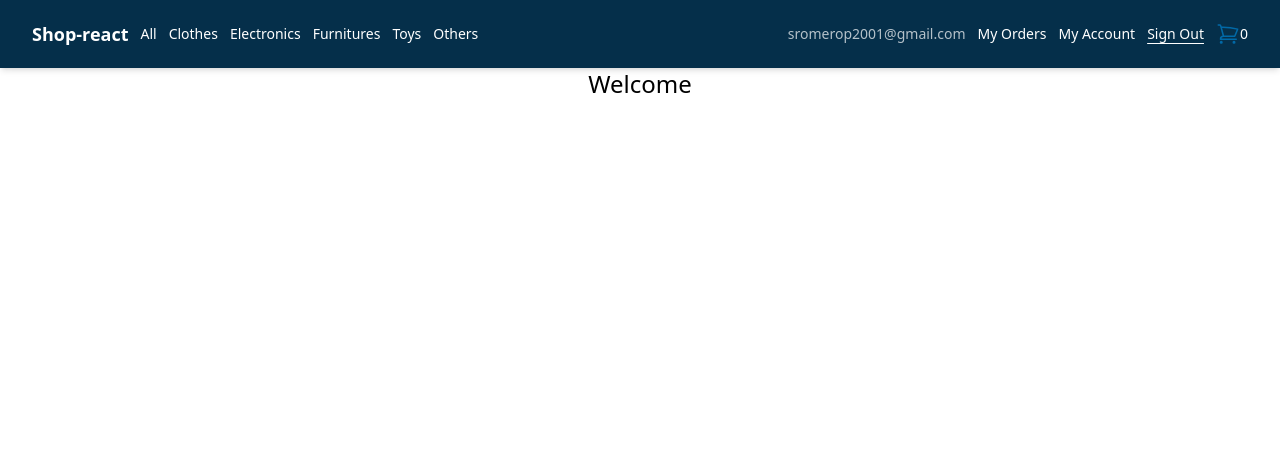
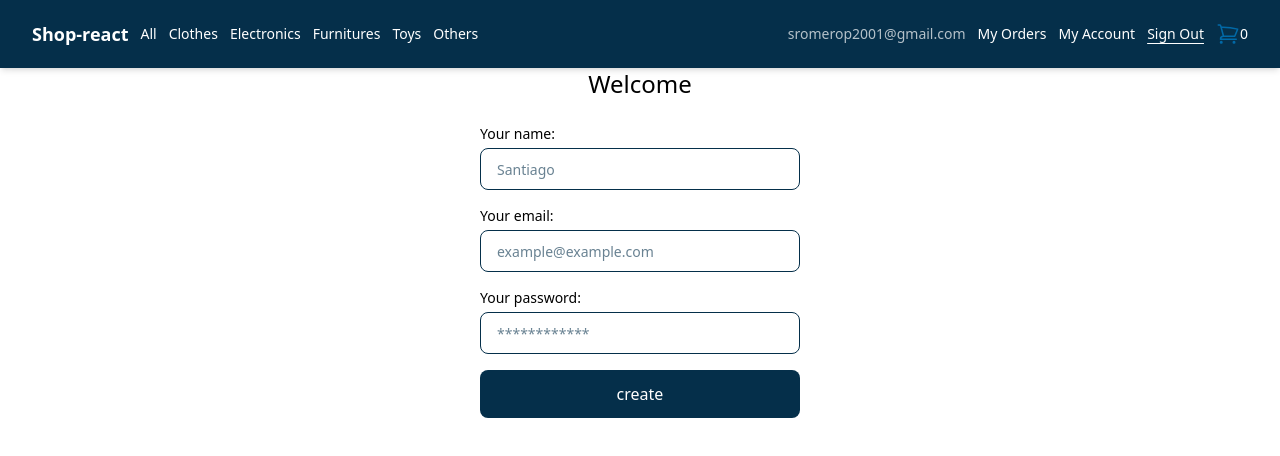
Before and after one commit to sromerop01/shop-reactTs, a React (Vite) app: page /sign-in in a window 1280 px wide. Both pictures are taken after a click on the button "Sign Up". Shown: the top 456 px of the page. Built offline with nearby package versions, Linux system fonts and the light colour scheme; no server answers.

Commit message:
Correccion validar FormData

```diff
--- a/src/pages/SignIn/index.tsx
+++ b/src/pages/SignIn/index.tsx
@@ -1,13 +1,14 @@
-import { useContext, useState } from "react"
-import { Link } from "react-router-dom"
+import { useContext, useState, useRef } from "react"
+import { Link, Navigate } from "react-router-dom"
 import { ShoppingCartContext } from "../../Context/context"
 import Layout from "../../Components/Layout"
 
 
 function SignIn() {
   const context = useContext(ShoppingCartContext)
-  const {account} = context
+  const {account, setAccount, setSignOut} = context
   const [view, setView] = useState('user-info')
+  const form = useRef(null)
 
   //Account
   const accountSignIn = localStorage.getItem('account')
@@ -16,6 +17,28 @@ function SignIn() {
   const noAccountInlocalStorage = parsedAccount ? Object.keys(parsedAccount).length === 0 : true
   const noAccountInlocalState = account ? Object.keys(account).length === 0 : true
   const hasUserAnAccount = !noAccountInlocalStorage || !noAccountInlocalState
+
+  const handleSignIn = () => {
+    const stringifiedSignOut = JSON.stringify(false)
+    localStorage.setItem('sign-out', stringifiedSignOut)
+    setSignOut(false)
+
+    return <Navigate replace to={'/'}/>
+  }
+
+  const createAnAccount = () => {
+    const formData = form.current ? new FormData(form.current) : new FormData()
+    const data = {
+      name: String(formData.get('name') || ''),
+      email: String(formData.get('email') || ''),
+      password: String(formData.get('password') || '')
+    }
+    const stringifiedAccount = JSON.stringify(data)
+    localStorage.setItem('account', stringifiedAccount)
+    setAccount(data)
+    handleSignIn()
+  }
+
 
   const renderLogin = () => {
     return(
@@ -50,7 +73,53 @@ function SignIn() {
   }
 
   const renderCreateUserInfo = () => {
-    //TODO
+    return(
+      <form ref={form} className='flex flex-col gap-4 w-80'>
+        <div className='flex flex-col gap-1'>
+          <label htmlFor='name' className='font-light text-sm'>Your name:</label>
+          <input
+            type='text'
+            id='name'
+            name='name'
+            defaultValue={parsedAccount?.name}
+            placeholder='Santiago'
+            className='rounded-lg border border-sky-950 placeholder:font-light placeholder:text-sm
+                      placeholder:text-sky-950/60 focus:outline-none py-2 px-4'
+          />
+        </div>
+        <div className="flex flex-col gap-1">
+          <label htmlFor='email' className='font-light text-sm'>Your email:</label>
+          <input
+            type='text'
+            id='email'
+            name='email'
+            defaultValue={parsedAccount?.email}
+            placeholder='example@example.com'
+            className='rounded-lg border border-sky-950 placeholder:font-light placeholder:text-sm
+                      placeholder:text-sky-950/60 focus:outline-none py-2 px-4'
+          />
+        </div>
+        <div className="flex flex-col gap-1">
+          <label htmlFor='password' className='font-light text-sm'>Your password:</label>
+          <input
+            type='text'
+            id='password'
+            name='password'
+            defaultValue={parsedAccount?.email}
+            placeholder='************'
+            className='rounded-lg border border-sky-950 placeholder:font-light placeholder:text-sm
+                      placeholder:text-sky-950/60 focus:outline-none py-2 px-4'
+          />
+        </div>
+        <Link to='/'>
+          <button
+            className='bg-sky-950 text-white w-full rounded-lg py-3'
+            onClick={() => createAnAccount()}>
+            create
+          </button>
+        </Link>
+      </form>
+    )
   }
 
   const renderView = () => view === 'create-user-info' ? renderCreateUserInfo() : renderLogin()
```
